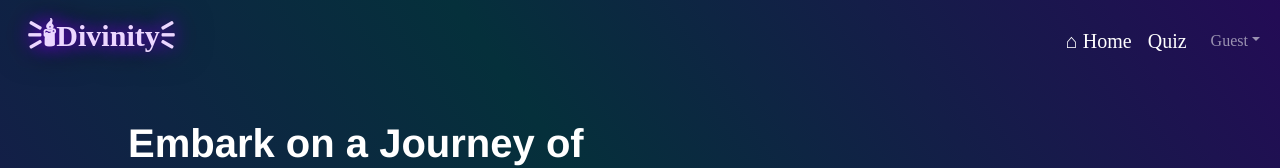
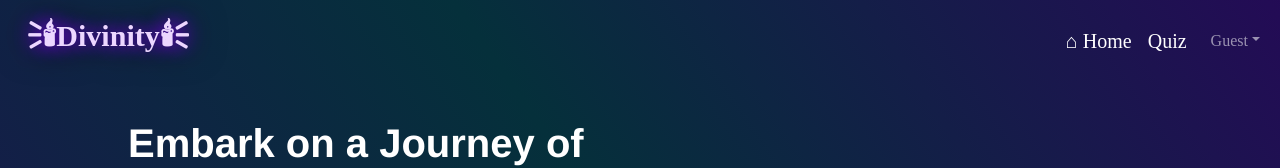
Before and after one commit to jennijjjj/FrontEnd-SENG401, a React (Create React App) app in the folder godle-react/: page / in a window 1280 px wide. Shown: the top 168 px of the page. Built offline with nearby package versions, Linux system fonts and the light colour scheme; a web font is replaced by a local one.

Commit message:
minor changes

```diff
--- a/godle-react/src/AppNavbar.js
+++ b/godle-react/src/AppNavbar.js
@@ -114,7 +114,7 @@ const AppNavbar = ({ user, setUser, setDeity, deity, setIsAdmin, isAdmin }) => {
   return (
     <Navbar dark expand="md">
       <div className='titleContainer'>
-        <NavbarBrand className="titleText" style={{fontSize:"30px"}}>🗦🕯Divinity🗧</NavbarBrand>
+        <NavbarBrand className="titleText" style={{fontSize:"30px"}}>🗦🕯Divinity🕯🗧</NavbarBrand>
       </div>
 
 
```
